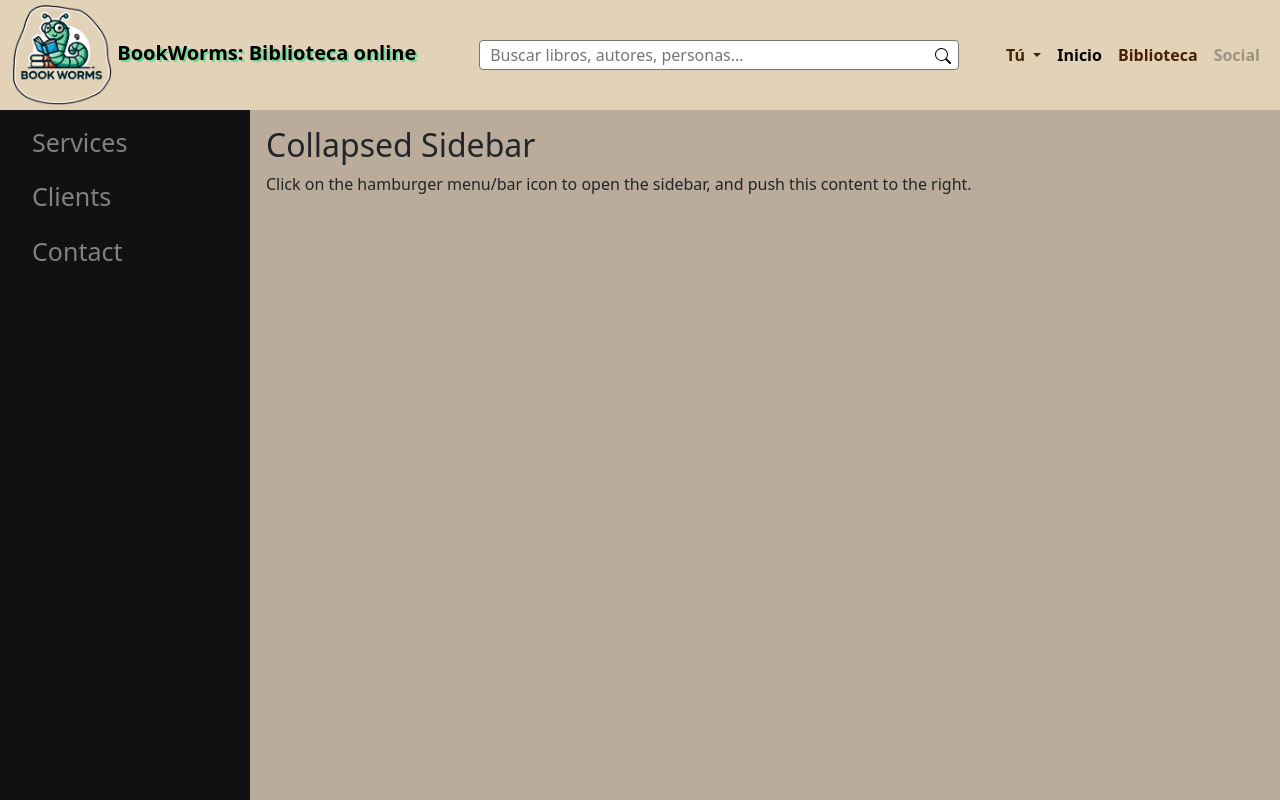
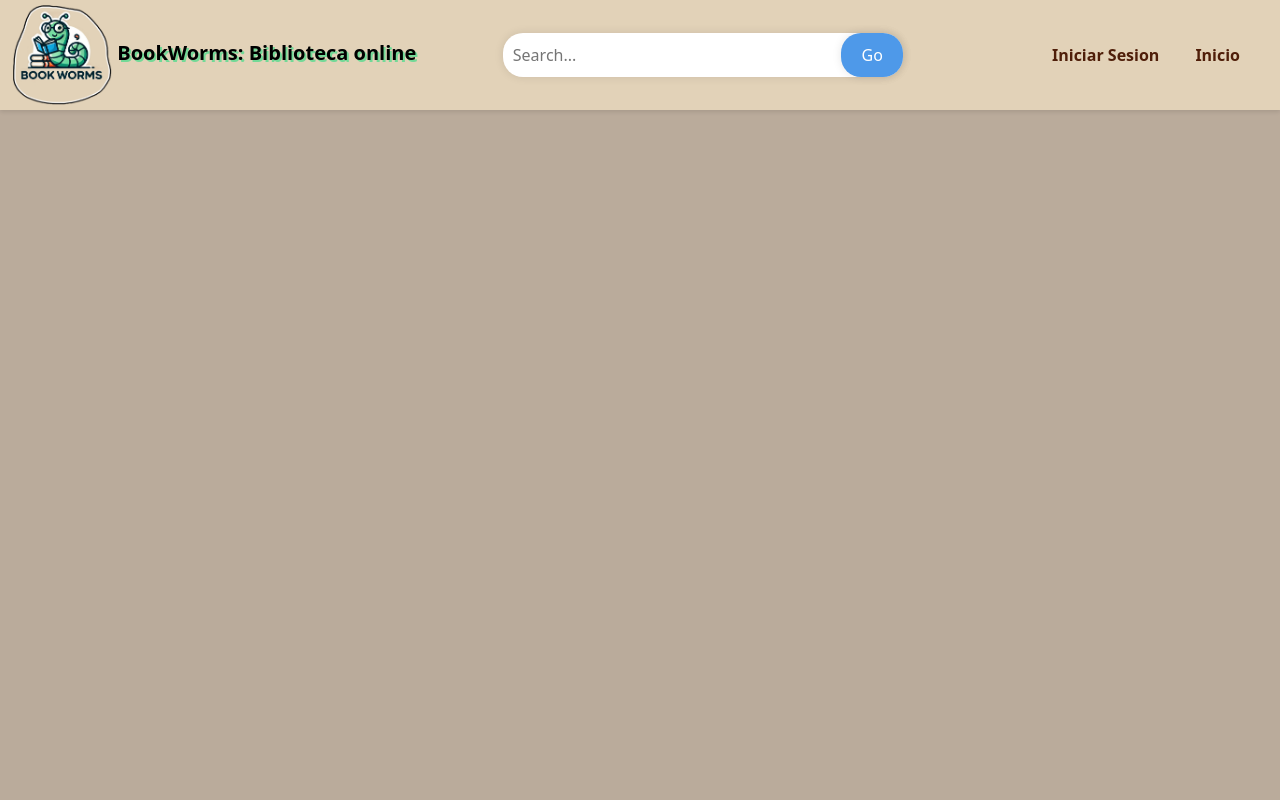
Before and after one commit to LautaroPapaianni/Proyecto-BookWorms, a PHP site: page /header.php in a window 1280 px wide. Run offline with PHP 8.4, Linux system fonts and the light colour scheme.

Commit message:
cuatro Bv

```diff
--- a/header.php
+++ b/header.php
@@ -7,14 +7,13 @@
     <link href="https://cdn.jsdelivr.net/npm/bootstrap@5.3.3/dist/css/bootstrap.min.css" rel="stylesheet"
         integrity="sha384-QWTKZyjpPEjISv5WaRU9OFeRpok6YctnYmDr5pNlyT2bRjXh0JMhjY6hW+ALEwIH" crossorigin="anonymous">
     <link href="stylesheet.css" rel="stylesheet">
-    <link rel="icon" href="/Aplicaciones Interactivas/Proyecto BookWorms/BookWorms-favicon.png" sizes="128x128"
+    <link rel="icon" href="/Aplicaciones Interactivas/Proyecto BookWorms/img/BookWorms-favicon.png" sizes="128x128"
         type="image/x-icon">
-    <title>BookWorms | Main page</title>
 </head>
 
 <body>
     <header>
-        <div id="mySidebar" class="sidebar">
+        <!-- <div id="mySidebar" class="sidebar">
             <a href="javascript:void(0)" class="closebtn" onclick="closeNav()">×</a>
             <a href="#">About</a>
             <a href="#">Services</a>
@@ -25,11 +24,11 @@
             <button class="openbtn" onclick="openNav()">☰ Open Sidebar</button>
             <h2>Collapsed Sidebar</h2>
             <p>Click on the hamburger menu/bar icon to open the sidebar, and push this content to the right.</p>
-        </div>
+        </div> -->
         <nav class="navbar navbar-expand-md fixed-top" style="background-color: #e3f2fd;">
             <div class="container-fluid">
-                <a class="navbar-brand" href="#">
-                    <img src="BookWorms-logo.png" alt="BookWorms" width="100" height="100">
+                <a class="navbar-brand" href="index.php">
+                    <img src="img/BookWorms-logo.png" alt="BookWorms" width="100" height="100">
                     BookWorms: Biblioteca online
                 </a>
                 <button class="navbar-toggler" type="button" data-bs-toggle="collapse"
@@ -37,44 +36,36 @@
                     aria-expanded="false" aria-label="Toggle navigation">
                     <span class="navbar-toggler-icon"></span>
                 </button>
-                <div class="collapse navbar-collapse" id="navbarSupportedContent">
+                <div class="collapse navbar-collapse search-bar" id="navbarSupportedContent">
                     <div class="search">
-                        <input placeholder="Buscar libros, autores, personas..." class="search__input" type="text" />
-                        <button class="search__button">
-                            <svg viewBox="0 0 16 16" class="bi bi-search" fill="currentColor" height="16" width="16"
-                                xmlns="http://www.w3.org/2000/svg">
-                                <path
-                                    d="M11.742 10.344a6.5 6.5 0 1 0-1.397 1.398h-.001q.044.06.098.115l3.85 3.85a1 1 0 0 0 1.415-1.414l-3.85-3.85a1 1 0 0 0-.115-.1zM12 6.5a5.5 5.5 0 1 1-11 0 5.5 5.5 0 0 1 11 0">
-                                </path>
-                            </svg>
-                        </button>
+                        <input placeholder="Search..." type="text">
+                        <button type="submit">Go</button>
                     </div>
+                    <ul class="navbar-nav me-0 mb-2 mb-lg-0">
+                        <?php
+                    if (isset($_SESSION["user"])) {
+                    ?>
+                        <li class="nav-item">
+                            <a href="logout.php" class="btn btn-warning">Logout</a>
+                        </li>
+                        <?php
+                    }
+                    ?>
+                        <?php
+                    if (!isset($_SESSION["user"])) {
+                    ?>
+                        <li class="nav-item">
+                            <a class="nav-link btn btn-primary" href="login.php">Iniciar Sesion</a>
+                        </li>
+                        <?php
+                    }
+                    ?>
+                        </li>
+                        <li class="nav-item">
+                            <a class="nav-link btn btn-primary" href="index.php">Inicio</a>
+                        </li>
+                    </ul>
                 </div>
-                <ul class="navbar-nav me-0 mb-2 mb-lg-0">
-                    <li class="nav-item dropdown">
-                        <a class="nav-link dropdown-toggle" href="#" role="button" data-bs-toggle="dropdown"
-                            aria-expanded="false">
-                            Tú
-                        </a>
-                        <ul class="dropdown-menu">
-                            <li><a class="dropdown-item" href="#">Ajustes de la cuenta</a></li>
-                            <li><a class="dropdown-item" href="#">Subscripcion</a></li>
-                            <li>
-                                <hr class="dropdown-divider">
-                            </li>
-                            <li><a class="dropdown-item" href="#">Cerrar sesion</a></li>
-                        </ul>
-                    </li>
-                    <li class="nav-item">
-                        <a class="nav-link active" aria-current="page" href="index.php">Inicio</a>
-                    </li>
-                    <li class="nav-item">
-                        <a class="nav-link" href="#">Biblioteca</a>
-                    </li>
-                    <li class="nav-item">
-                        <a class="nav-link disabled" aria-disabled="true">Social</a>
-                    </li>
-                </ul>
             </div>
         </nav>
     </header>
--- /dev/null
+++ b/logout.php
@@ -0,0 +1,5 @@
+<?php
+session_start();
+session_destroy();
+header("Location: login.php");
+?>
--- a/stylesheet.css
+++ b/stylesheet.css
@@ -9,16 +9,12 @@ body {
 }
 
 .navbar {
-    height: 110px;
+    --bs-navbar-padding-y: 0;
 }
 
 .container-fluid{
     background-color: #E2D2B8;
-}
-
-.nav-link {
-    font-weight: bold;
-    color: #472000;
+    box-shadow: 0 2px 4px rgba(0, 0, 0, 0.1);
 }
 
 .navbar-brand{
@@ -26,117 +22,54 @@ body {
     font-weight: bold;
 }
 
-.search {
-display: flex;
-align-items: center;
-text-align: center;
-margin: auto;
+.nav-btn {
+  margin-left: auto;
 }
 
-.search__input {
-font-family: inherit;
-font-size: inherit;
-border: 1px solid #767676;
-color: #767676;
-padding: 5px 10px;
-border-radius: 4px;
-margin-right: -1.5rem;
-height: 30px;
-width: 30rem;
+/* From Uiverse.io by Bodyhc */
+.search {
+  display: inline-block;
+  position: relative;
+  margin: auto;
 }
 
-.search__input::-webkit-input-placeholder {
-font-weight: 400;
-color: #767676;
+.search input[type="text"] {
+  width: 400px;
+  padding: 10px;
+  border: none;
+  border-radius: 20px;
+  box-shadow: 0 0 10px rgba(0, 0, 0, 0.1);
 }
 
-.search__button {
-border: none;
-background-color: #fff;
-margin-bottom: 0.1em;
+.search button[type="submit"] {
+  background-color: #4e99e9;
+  border: none;
+  color: #fff;
+  cursor: pointer;
+  padding: 10px 20px;
+  border-radius: 20px;
+  box-shadow: 0 0 10px rgba(0, 0, 0, 0.1);
+  position: absolute;
+  top: 0;
+  right: 0;
+  transition: .9s ease;
 }
 
-.search__button:hover {
-cursor: pointer;
+.search button[type="submit"]:hover {
+  transform: scale(1.1);
+  color: rgb(255, 255, 255);
+  background-color: blue;
 }
 
-.search input:focus {
-outline: none;
+.navbar-nav {
+  margin-left: auto;
 }
 
-.sidebar {
-    height: 100%;
-    width: 250px;
-    position: fixed;
-    z-index: 1;
-    top: 0;
-    left: 0;
-    background-color: #111;
-    overflow-x: hidden;
-    transition: 0.5s;
-    padding-top: 60px;
-  }
+.nav-item{
+  margin-right: 20px;
+  font-weight: bold;
+}
 
-  .sidebar a {
-    padding: 9px 8px 8px 32px;
-    text-decoration: none;
-    font-size: 25px;
-    color: #818181;
-    display: block;
-    transition: 0.3s;
-  }
-
-  .sidebar a:hover {
-    color: #f1f1f1;
-  }
-
-  .sidebar .closebtn {
-    position: absolute;
-    top: 0;
-    right: 25px;
-    font-size: 36px;
-    margin-left: 50px;
-    display: none;
-  }
-
-  .openbtn {
-    font-size: 20px;
-    cursor: pointer;
-    background-color: #111;
-    color: white;
-    padding: 10px 15px;
-    border: none;
-    display: none;
-  }
-
-  .openbtn:hover {
-    background-color: #444;
-  }
-
-  #main {
-    transition: margin-left .5s;
-    padding: 16px;
-    margin-left: 250px;
-  }
-
-
-  /* On smaller screens, where height is less than 450px, change the style of the sidenav (less padding and a smaller font size) */
-
-  @media screen and (max-height: 450px) {
-    .sidebar {
-      padding-top: 15px;
-      width: 0;
-    }
-    .sidebar a {
-      font-size: 18px;
-    }
-    .openbtn {
-      display: block;
-    }
-    .sidebar .closebtn {
-      display: block;
-    }
-    #main {
-      margin-left: 0;
-    }
-  }
+.btn{
+  color: #4F1E09;
+}
```
Also changed, not shown: database.php (added, +7 -0 lines), index.php (+5 -0 lines), login-register.css (added, +32 -0 lines), login.php (added, +69 -0 lines), register.php (added, +102 -0 lines), scripts.js (+21 -8 lines), Biblioteca.php (deleted), img/BookWorms-favicon.png (renamed from BookWorms-favicon.png), img/BookWorms-logo.png (renamed from BookWorms-logo.png), img/BookWorms.jpg (renamed from BookWorms.jpg), img/libreria.jpg (added).
